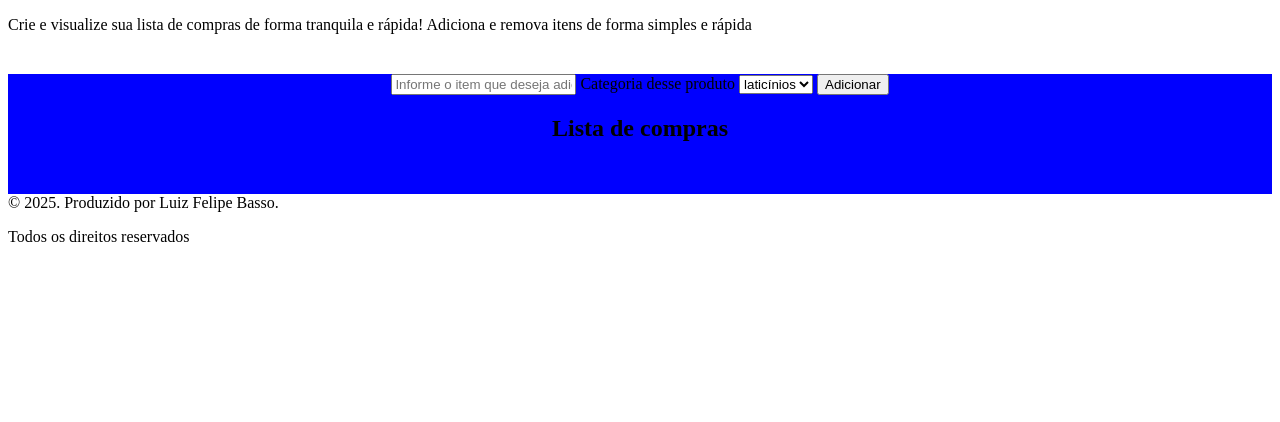
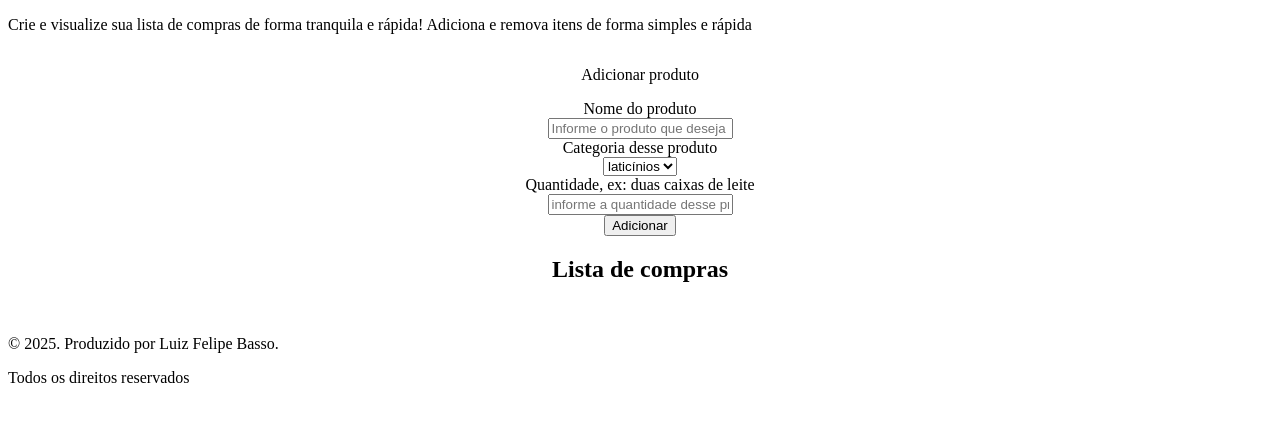
Before and after one commit to Lipedev300/listaCompras, a plain HTML site: page Index.html in a window 1280 px wide. Drawn offline with Linux system fonts and the light colour scheme.

Commit message:
alterado css da página para os campos do formulário ficarem um embaixo do outro na página, facilitando a navegação com leitor de tela. Incluídos mais campos no formulário, como quantidade do produto

```diff
--- a/Index.html
+++ b/Index.html
@@ -7,8 +7,12 @@
     <title>Lista de compras</title>
     <style>
         main {
-            margin-top: 40px;
-            background-color: blue;
+            text-align: center;
+            align-items: center;
+            display: flex;
+            flex-direction: column;
+        }
+        form {
             align-items: center;
             display: flex;
             flex-direction: column;
@@ -22,8 +26,10 @@
             e rápida</p>
     </header>
     <main>
-        <form>
-            <input id="item" type="text" placeholder="Informe o item que deseja adicionar à lista">
+        <form name="Adicionar produto">
+            <p> Adicionar produto</p>
+            <label>Nome do produto</label>
+            <input id="item" type="text" placeholder="Informe o produto que deseja adicionar à lista">
             <label> Categoria desse produto</label>
             <select id="tipo" name="categoria">
                 <option id="milk"> laticínios</option>
@@ -34,6 +40,8 @@
                 <option id="drinks">bebidas</option>
                 <option id="other"> outro</option>
             </select>
+            <label>Quantidade, ex: duas caixas de leite</label>
+            <input id="quantity" name="quantidadeProduto" placeholder="informe a quantidade desse produto">
             <button id="additem" type="button"> Adicionar</button>
         </form>
 
```
